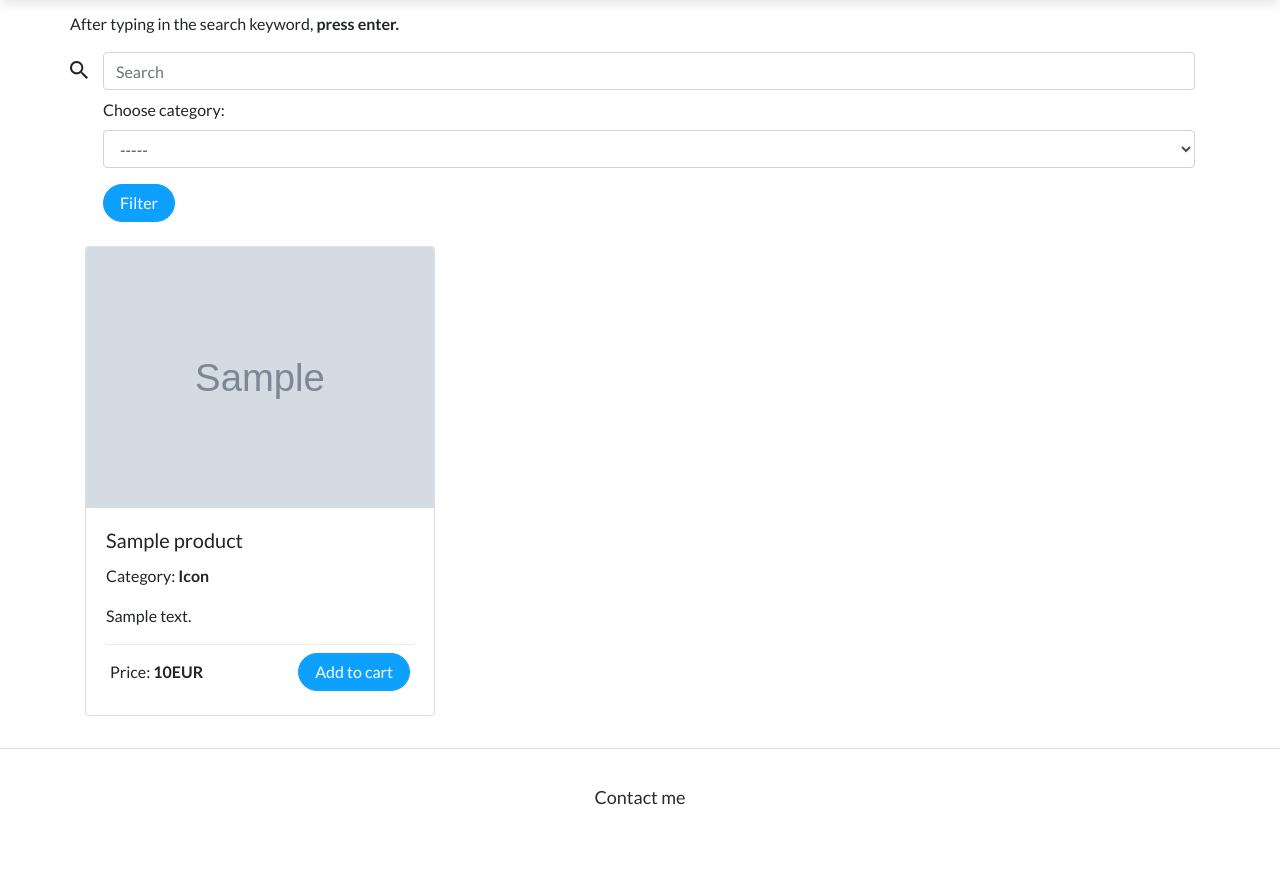
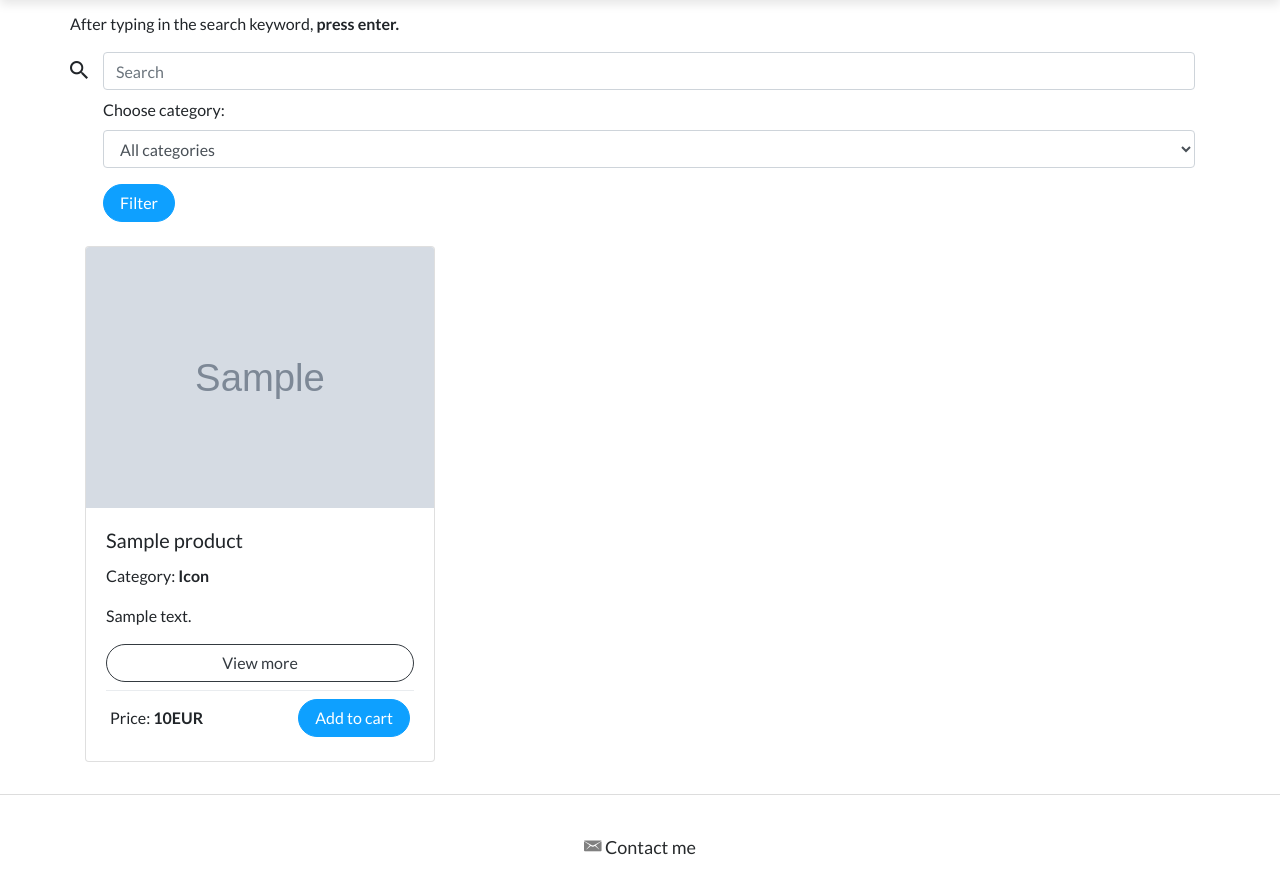
Before and after one commit to AlenKrga1/FreelanceSolution, a Django app: page /products/ in a window 1280 px wide. Shown: the part 84-966 px from the top of the page. Before the commit the page ends 889 px from the top, so only its background shows below. Run offline with Django 3.2, Linux system fonts and the light colour scheme; tables that the repository leaves empty hold one stand-in row (values such as "Sample post"); grey boxes marked "Sample" are stand-in pictures; some libraries are stand-ins or nearby versions; some web fonts are replaced.

Commit message:
Bug fixing
'View more' button, buttons fix, etc..

```diff
--- a/accounts/templates/contact_me.html
+++ b/accounts/templates/contact_me.html
@@ -10,7 +10,7 @@
                 <legend>Contact me</legend>
                 {% csrf_token %}
                 {{ form|as_bootstrap }}
-                <button class="btn btn-primary" onclick="this.form.submit()">Submit</button>
+                <button class="btn btn-primary">Submit</button>
             </form>
         </div>
     </div>
--- a/accounts/templates/profile.html
+++ b/accounts/templates/profile.html
@@ -25,8 +25,9 @@
                         class="card-img-top"></a>
                 <div class="card-body">
                     <h5 class="card-title">{{ user_product.product.name }}</h5>
+                    <a href="{% url 'view_product' user_product.product.id %}" class="btn-link" ><button type="button" class="btn btn-outline-dark btn-block mb-2">View more</button></a>
                     {% if user_product.product.high_res %}
-                    <a href="{{user_product.product.high_res.url}}" download><button
+                    <a href="{{user_product.product.high_res.url}}" download="download" target="_blank" class="btn-link"><button
                             class="btn btn-block btn-primary">Download</button></a>
                     {% endif %}
                 </div>
--- a/cart/templates/cart.html
+++ b/cart/templates/cart.html
@@ -14,6 +14,7 @@
                     <h5 class="card-title">{{ item.product.name }}</h5>
                     <p>Category: <strong>{{ item.product.product_type|lower|capfirst }}</strong></p>
                     <p class="card-text">{{ item.product.description|truncatewords:10 }}</p>
+                    <a href="{% url 'view_product' item.product.id %}" class="btn-link"><button type="button" class="btn btn-outline-dark btn-block">View more</button></a>
                     <div class="dropdown-divider"></div>
                     <div class="row align-items-center justify-content-between m-1">
                         <p class="card-text m-0">Price: <strong>{{ item.product.price }}EUR</strong></p>
@@ -55,7 +56,7 @@
         </div>
         <div class="row my-4 justify-content-between">
             <div class="col">
-                <a href="{% url 'checkout' %}"><button class="btn btn-primary btn-block" style="font-size: 1.5em;">Proceed to checkout</button></a>
+                <a href="{% url 'checkout' %}" class="btn-link"><button class="btn btn-primary btn-block" style="font-size: 1.5em;">Proceed to checkout</button></a>
             </div>
         </div>
     </div>
--- a/products/templates/product_item.html
+++ b/products/templates/product_item.html
@@ -4,7 +4,8 @@
 
 {% block content %}
 <div class="page container">
-    <div class="card my-4">
+    <a href="javascript:history.back()"><i class="icon ion-arrow-left-c" style="font-size: 3em; color: grey;"></i></a>
+    <div class="card mb-4">
         <div class="row">
             <div class="col-md-6 col-xs-12">
                 <img src="{{product.img.url}}" class="card-img-top">
--- a/products/templates/products.html
+++ b/products/templates/products.html
@@ -17,7 +17,7 @@
                 <div class="form-group mt-2">
                     <label for="category">Choose category:</label>
                     <select name="category" class="form-control" id="category">
-                        <option value="">-----</option>
+                        <option value="">All categories</option>
                         <option value="ICON" {% if request.GET.category == 'ICON' %} selected {% endif %}>Icons</option>
                         <option value="LOGO" {% if request.GET.category == 'LOGO' %} selected {% endif %}>Logos</option>
                         <option value="POSTER" {% if request.GET.category == 'POSTER' %} selected {% endif %}>Posters</option>
@@ -28,6 +28,7 @@
         </div>
     </div>
     <div class="row my-4">
+        {% if products %}
         {% for product in products %}
         <div class="col-xs-12 col-sm-12 col-md-6 col-lg-4">
             <div class="card mb-2">
@@ -36,6 +37,7 @@
                     <h5 class="card-title">{{ product.name }}</h5>
                     <p>Category: <strong>{{ product.product_type|lower|capfirst }}</strong></p>
                     <p class="card-text">{{ product.description|truncatewords:10 }}</p>
+                    <a href="{% url 'view_product' product.id %}" class="btn-link"><button type="button" class="btn btn-outline-dark btn-block">View more</button></a>
                     <div class="dropdown-divider"></div>
                     <div class="row text-right align-items-center justify-content-between m-1">
                         <p class="card-text m-0">Price: <strong>{{ product.price }}EUR</strong></p>
@@ -48,6 +50,9 @@
             </div>
         </div>
         {% endfor %}
+        {% else %}
+        <p>No results found for your search.</p>
+        {% endif %}
     </div>
 </div>
 {% endblock %}
--- a/products/views.py
+++ b/products/views.py
@@ -22,8 +22,11 @@ def view_product(request, id):
 	product = Product.objects.get(id = id)
 	reviews = ProductReview.objects.all().filter(product = product).order_by('-date_created')
 
+	if request.user.is_authenticated:
 	# This tells us if the user owns the product so we can determine if they can write a review
-	owns_product = len(UserProduct.objects.filter(user = request.user, product = product)) > 0
+		owns_product = len(UserProduct.objects.filter(user = request.user, product = product)) > 0
+	else:
+		owns_product = False
 
 	return render(request, 'product_item.html', {'product': product, 'reviews': reviews, 'owns_product': owns_product})
 
--- a/static/css/styles.css
+++ b/static/css/styles.css
@@ -1,3 +1,7 @@
+.btn-link {
+    text-decoration: none !important;
+}
+
 #scroll-to-top {
     display: none;
     position: fixed;
--- a/templates/base.html
+++ b/templates/base.html
@@ -80,7 +80,7 @@
     <!-- Footer is hidden in the beginning before the javascript loads and configures it -->
     <footer class="page-footer" id="footer" style="visibility: hidden;">
         <div class="container">
-            <div class="links"><a href="{% url 'contact-me' %}">Contact me</a></div>
+            <div class="links"><a href="{% url 'contact-me' %}"><i class="icon ion-email" style="font-size: 1.2em; color: grey;"></i> Contact me</a></div>
         </div>
     </footer>
     <script src="{% static 'js/jquery.min.js' %}"></script>
```
Also changed, not shown: README.md.
